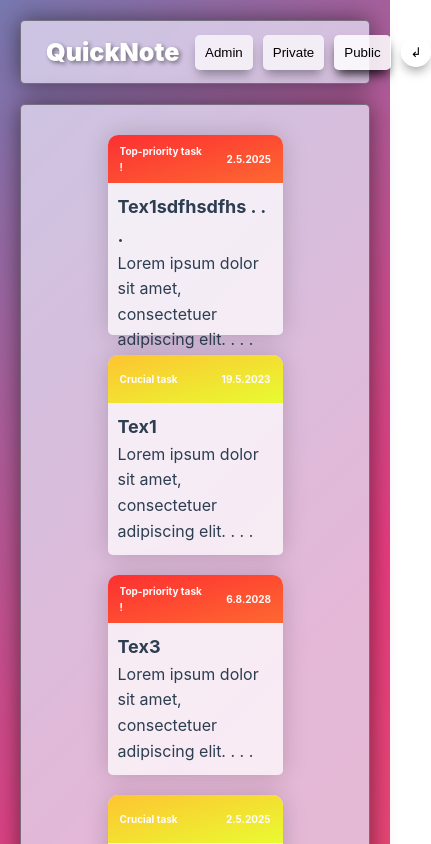
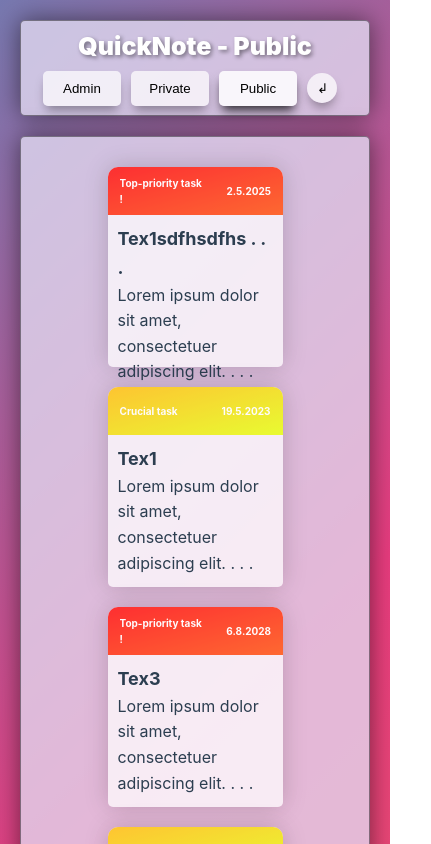
Before and after one commit to wodosharlatan/QuickNote, a Vue app in the folder QuickNote_Frontend/: page / in a window 390 px wide. Shown: the top 844 px of the page, 431 px wide, since content can reach past the window. Built offline with nearby package versions, Linux system fonts and the light colour scheme; sample sign-in values are in the browser's storage.

Commit message:
navpanel

```diff
--- a/QuickNote_Frontend/src/components/NavPanel.vue
+++ b/QuickNote_Frontend/src/components/NavPanel.vue
@@ -1,24 +1,15 @@
 <template>
   <div class="navigation recBG_0">
-    <p class="textStyle1">QuickNote</p>
+    <p class="textStyle1">QuickNote - {{ $route.name }}</p>
     <div class="menubar-container">
       <div class="menubar">
-        <button
-          @click="goTo('Admin')"
-          :class="{ ui_ElementT1: true, selectedPage: $route.name == 'Admin' }"
-        >
+        <button @click="goTo('Admin')" :class="{ ui_ElementT1: true, selectedPage: $route.name == 'Admin' }">
           Admin
         </button>
-        <button
-          @click="goTo('Private')"
-          :class="{ ui_ElementT1: true, selectedPage: $route.name == 'Private' }"
-        >
+        <button @click="goTo('Private')" :class="{ ui_ElementT1: true, selectedPage: $route.name == 'Private' }">
           Private
         </button>
-        <button
-          @click="goTo('Public')"
-          :class="{ ui_ElementT1: true, selectedPage: $route.name == 'Public' }"
-        >
+        <button @click="goTo('Public')" :class="{ ui_ElementT1: true, selectedPage: $route.name == 'Public' }">
           Public
         </button>
         <button @click="logout" class="ui_ElementT1 logoutButton">↲</button>
@@ -63,6 +54,7 @@ export default {
   -moz-box-shadow: 0px 7px 11px -3px rgba(0, 0, 0, 0.822);
   box-shadow: 0px 7px 11px -3px rgba(0, 0, 0, 0.822);
 }
+
 .navigation {
   height: 4rem;
   padding: 5px;
@@ -110,4 +102,22 @@ export default {
   width: 30px;
   height: 30px;
 }
+
+@media only screen and (max-width: 600px) {
+  .navigation {
+    height: 6rem;
+    flex-flow: column;
+    justify-content: center;
+    align-items: center;
+  }
+
+  .navigation p {
+    margin-left: 0px;
+  }
+
+  .menubar-container {
+    width: 90%;
+    height: 100%;
+  }
+}
 </style>
```
